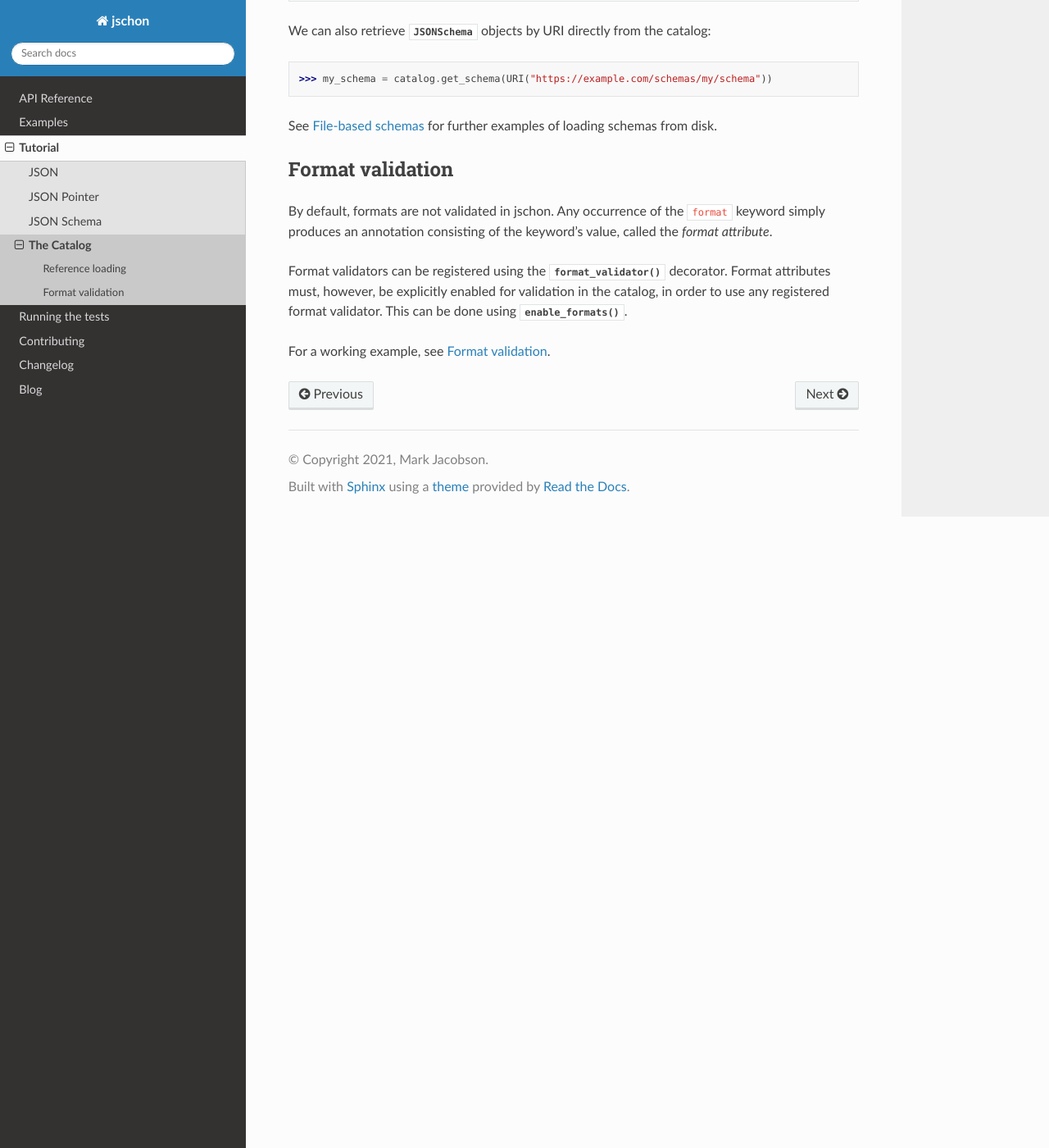
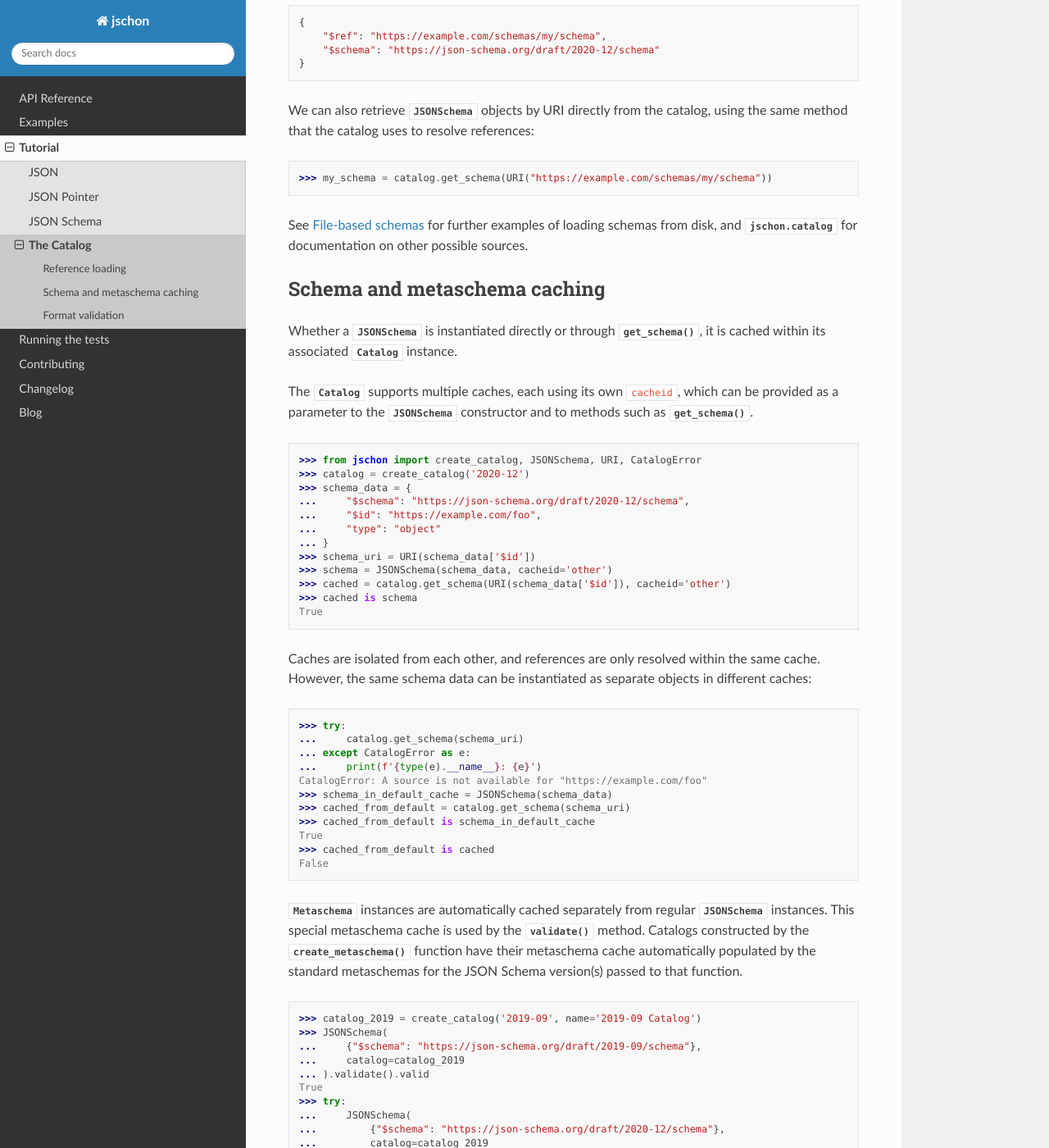
Before and after one commit to marksparkza/jschon, a Sphinx documentation site: the page built from docs/tutorial/catalog.rst, in a window 1280 px wide and 1400 px high, scrolled down 1449 px. Shown: the whole window at 82% size. Built offline with Sphinx 7.4.7 and the Read the Docs theme 2.0.0, drawn with Linux system fonts in a browser that asks for light colours; some of the changed text lies outside the part shown.

Commit message:
Expanded Catalog documentation
Document more about the behavior of create_catalog, schema and
metaschema caching, and how the default catalog and cache are
automatically used.

```diff
--- a/docs/tutorial/catalog.rst
+++ b/docs/tutorial/catalog.rst
@@ -20,7 +20,7 @@ at startup:
 The :func:`~jschon.create_catalog` function accepts a variable argument list
 indicating which versions of the JSON Schema vocabulary to support. For example,
 the following initialization call will enable our application to work with both
-2019-09 and 2020-12 schemas:
+2019-09 and 2020-12 schemas by pre-loading the metaschemas for both versions:
 
 >>> catalog = create_catalog('2019-09', '2020-12')
 
@@ -37,6 +37,9 @@ specified when creating new :class:`~jschon.jsonschema.JSONSchema` objects:
 >>> from jschon import JSONSchema
 >>> schema_1 = JSONSchema({"type": "object", ...}, catalog=catalog_1)
 >>> schema_2 = JSONSchema.loadf('/path/to/schema.json', catalog='Catalog 2')
+
+The :class:`~jschon.jsonschema.JSONSchema` constructor automatically uses
+the unnamed default catalog unless a different one is provided.
 
 .. _catalog-reference-loading:
 
@@ -61,12 +64,84 @@ Now, the ``"$ref"`` in the following schema resolves to the local file
     }
 
 We can also retrieve :class:`~jschon.jsonschema.JSONSchema` objects by URI
-directly from the catalog:
+directly from the catalog, using the same method that the catalog uses
+to resolve references:
 
 >>> my_schema = catalog.get_schema(URI("https://example.com/schemas/my/schema"))
 
 See :doc:`../examples/file_based_schemas` for further examples of loading
-schemas from disk.
+schemas from disk, and :mod:`jschon.catalog` for documentation on other
+possible sources.
+
+Schema and metaschema caching
+-----------------------------
+Whether a :class:`~jschon.jsonschema.JSONSchema` is instantiated directly or
+through :meth:`~jschon.catalog.Catalog.get_schema`, it is cached within its
+associated :class:`~jschon.catalog.Catalog` instance.
+
+The :class:`~jschon.catalog.Catalog` supports multiple caches, each using
+its own ``cacheid``, which can be provided as a parameter to the
+:class:`~jschon.jsonschema.JSONSchema` constructor and to methods
+such as :meth:`~jschon.jsonschema.Catalog.get_schema`.
+
+>>> from jschon import create_catalog, JSONSchema, URI, CatalogError
+>>> catalog = create_catalog('2020-12')
+>>> schema_data = {
+...     "$schema": "https://json-schema.org/draft/2020-12/schema",
+...     "$id": "https://example.com/foo",
+...     "type": "object"
+... }
+>>> schema_uri = URI(schema_data['$id'])
+>>> schema = JSONSchema(schema_data, cacheid='other')
+>>> cached = catalog.get_schema(URI(schema_data['$id']), cacheid='other')
+>>> cached is schema
+True
+
+Caches are isolated from each other, and references are only resolved within
+the same cache.  However, the same schema data can be instantiated as
+separate objects in different caches:
+
+>>> try:
+...     catalog.get_schema(schema_uri)
+... except CatalogError as e:
+...     print(f'{type(e).__name__}: {e}')
+CatalogError: A source is not available for "https://example.com/foo"
+>>> schema_in_default_cache = JSONSchema(schema_data)
+>>> cached_from_default = catalog.get_schema(schema_uri)
+>>> cached_from_default is schema_in_default_cache
+True
+>>> cached_from_default is cached
+False
+
+:class:`~jschon.vocabulary.Metaschema` instances are automatically cached
+separately from regular :class:`~jschon.jsonschema.JSONSchema` instances.
+This special metaschema cache is used by the
+:meth:`~jschon.jsonschema.JSONSchema.validate` method.  Catalogs constructed
+by the :func:`~jschon.create_metaschema` function have their metaschema cache
+automatically populated by the standard metaschemas for the JSON Schema
+version(s) passed to that function.
+
+>>> catalog_2019 = create_catalog('2019-09', name='2019-09 Catalog')
+>>> JSONSchema(
+...     {"$schema": "https://json-schema.org/draft/2019-09/schema"},
+...     catalog=catalog_2019
+... ).validate().valid
+True
+>>> try:
+...     JSONSchema(
+...         {"$schema": "https://json-schema.org/draft/2020-12/schema"},
+...         catalog=catalog_2019
+...     ).validate().valid
+... except CatalogError as e:
+...     print(f'{type(e).__name__}: {e}')
+CatalogError: A source is not available for "https://json-schema.org/draft/2020-12/schema"
+
+Metaschemas can also be added using the
+:meth:`~jschon.catalog.Catalog.create_metaschema` method.
+
+The metaschema cache and the :class:`~jschon.catalog.Source` configurations
+for a :class:`~jschon.catalog.Catalog` are shared across all of the regular
+:class:`~jschon.jsonschema.JSONSchema` caches within that catalog.
 
 Format validation
 -----------------
--- a/jschon/__init__.py
+++ b/jschon/__init__.py
@@ -37,6 +37,10 @@ def create_catalog(*vocabularies: str, name: str = 'catalog') -> Catalog:
     initialized with a meta-schema and keyword support for each of the
     specified JSON Schema `vocabularies`.
 
+    The catalog created with the default name of ``'catalog'`` will
+    automatically be used wherevere a :class:`~jschon.catalog.Catalog`
+    instance is needed, unless a different instance is provided.
+
     :param vocabularies: Any of ``2019-09``, ``2020-12``, ``next``.
     :param name: A unique name for the :class:`~jschon.catalog.Catalog` instance.
     :raise ValueError: If any of `vocabularies` is unrecognized.
```
Also changed, not shown: docs/tutorial/jsonschema.rst (+13 -3 lines), 1 other file.
